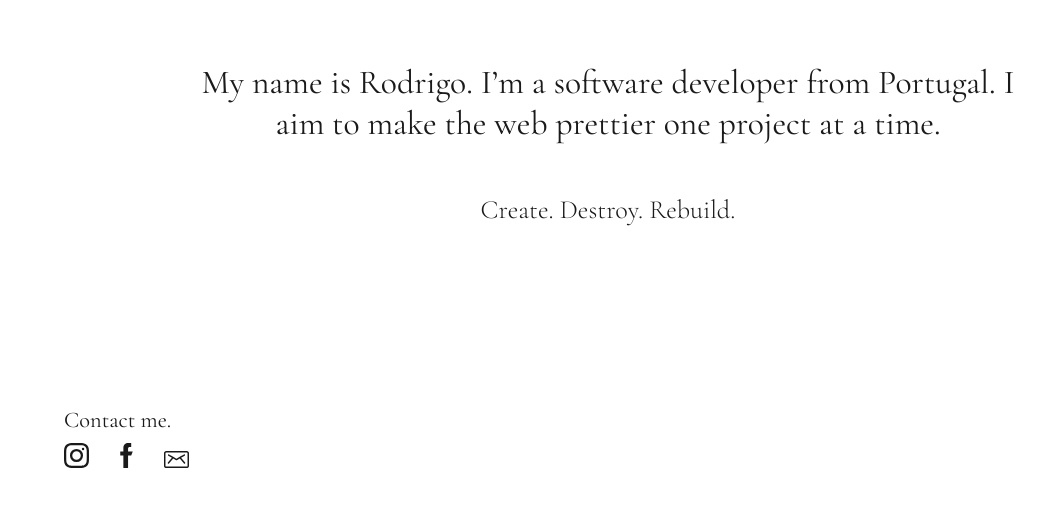
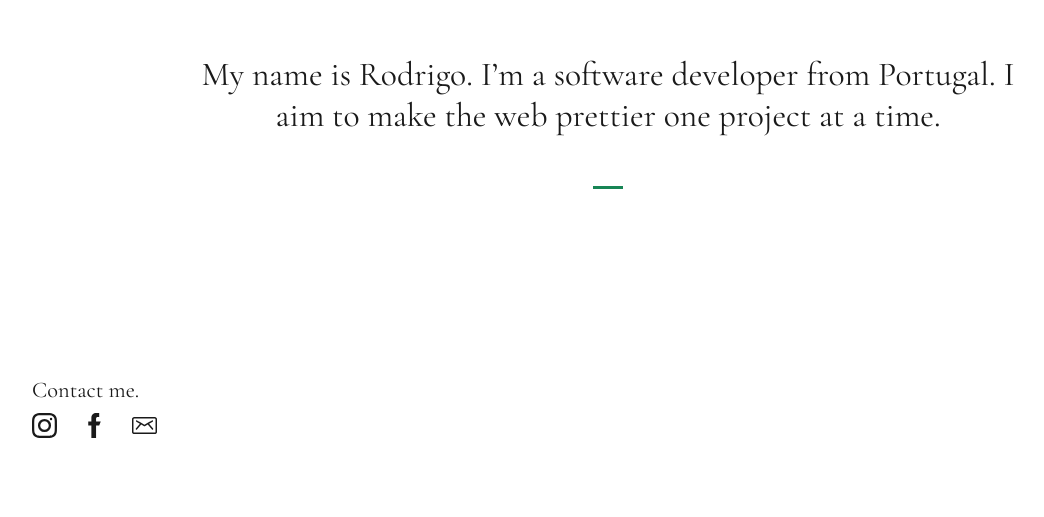
Before and after one commit to rodrigorochadev/personal-portfolio, a Gatsby site: page / in a window 1280 px wide. Shown: the part 283-800 px from the top of the page, without its empty margins (32-1076 px from the left). Built offline with nearby package versions, Linux system fonts and the light colour scheme; Gatsby itself is replaced by a stand-in of ours; a web font is replaced by a local one.

Commit message:
Small fixes

```diff
--- a/gatsby-config.js
+++ b/gatsby-config.js
@@ -8,12 +8,12 @@ module.exports = {
     siteUrl: `https://rodrigorocha.pt`
   },
   plugins: [
-    {
-      resolve: "gatsby-plugin-webpack-bundle-analyser-v2",
-      options: {
-        devMode: true,
-      },
-    },
+    // {
+    //   resolve: "gatsby-plugin-webpack-bundle-analyser-v2",
+    //   options: {
+    //     devMode: true,
+    //   },
+    // },
     `gatsby-plugin-react-helmet`,
     {
       resolve: `gatsby-plugin-manifest`,
--- a/src/animations.js
+++ b/src/animations.js
@@ -28,15 +28,6 @@ export const rotation = keyframes`
     }
 `
 
-export const fading = keyframes`
-  0% {
-      opacity: 0%;
-  }
-  100% {
-    opacity: 100%;
-  }
-`
-
 export const ANIMATIONS = {
 
   duration: '0.7s',
--- a/src/components/Banner/Banner.js
+++ b/src/components/Banner/Banner.js
@@ -1,22 +1,24 @@
 import React from 'react'
 import { Instagram, Facebook, Mail } from '../../assets/svg/svg'
 import { TYPOGRAPHY } from '../../constants'
-import { BannerContainer, BannerSocial, BannerSocialIcons, BannerTagline, BannerTitle, Container, BannerContactInfo, BannerSocialIconContainer } from '../../styles/componentsStyles'
+import { BannerContainer, BannerDetail, BannerSocial, BannerSocialIcons, BannerTitle, Container, BannerContactInfo, BannerSocialIconContainer } from '../../styles/componentsStyles'
 
 export default () => {
 
 
     return(
         <Container>
-            <BannerContainer >
-                <BannerTitle >{TYPOGRAPHY.banner.title}</BannerTitle>
-                <BannerTagline >{TYPOGRAPHY.banner.tagline}</BannerTagline>
+            <BannerContainer>
+                <BannerTitle>{TYPOGRAPHY.banner.title}</BannerTitle>
+                <BannerDetail />
+                {/* <BannerTagline>{TYPOGRAPHY.banner.tagline}</BannerTagline> */}
+                <div style={{position: "relative", bottom: 0, right: 0, height: '5px', width: '5px'}}></div>
             </BannerContainer>
-            <BannerSocial >
+            <BannerSocial>
                 <BannerContactInfo >
                     {TYPOGRAPHY.banner.contact}
                 </BannerContactInfo>
-                <BannerSocialIcons >
+                <BannerSocialIcons>
                     <BannerSocialIconContainer href="https://instagram.com/__rodrigorocha__" rel="noreferrer" target="_blank" aria-label="Linkedin">
                         <Instagram />
                     </BannerSocialIconContainer>
--- a/src/styles/componentsStyles.js
+++ b/src/styles/componentsStyles.js
@@ -1,5 +1,5 @@
 import styled, {css} from 'styled-components';
-import { ANIMATIONS, fading, rotation, textUp } from '../animations';
+import { ANIMATIONS, rotation, textUp } from '../animations';
 import { SITE_CONFIG } from '../constants'
 
 // *********************** Global *********************** \\
@@ -130,6 +130,7 @@ export const HeaderNav = styled.div`
   }
 `
 export const BulbMotion = styled.div`
+  color: transparent;
   animation: ${rotation} ${ANIMATIONS.duration} ${ANIMATIONS.easings.elastic};
 `
 
@@ -180,7 +181,9 @@ export const BannerSocial = styled.div`
     @media ${SITE_CONFIG.media.small} {
       display: initial;
       position: absolute;
-      bottom: 70px;
+      bottom: 100px;
+      left: 0;
+      /* transform: rotate(-90deg); */
 
       display: flex;
       flex-direction: column;
@@ -196,24 +199,37 @@ export const BannerTitle = styled.h2`
     font-weight: 400;
     margin-bottom: 10px;
     animation: ${textUp} ${ANIMATIONS.duration} ${ANIMATIONS.easings.elastic} ;
-
+    animation-delay: 0.5s;
 `
 
-export const BannerTagline = styled.h3`
-    font-weight: 300;
-    animation: ${textUp} ${ANIMATIONS.duration} ${ANIMATIONS.easings.elastic} ;
-    animation-delay: 0.1s;
-`
+// export const BannerTagline = styled.h3`
+//     font-weight: 300;
+//     animation: ${textUp} ${ANIMATIONS.duration} ${ANIMATIONS.easings.elastic} ;
+//     animation-delay: 0.6s;
+// `
 
 export const BannerContactInfo = styled.p`
   animation: ${textUp} ${ANIMATIONS.duration} ${ANIMATIONS.easings.elastic} ;
+  animation-delay: 0.6s;
 `
 
 export const BannerSocialIconContainer = styled.a`
+`
 
+export const BannerDetail = styled.div`
+  display: flex;
+  justify-content: center;
+  height: 3px;
+  width: 30px;
+  background: var(--color-accent);
+
+  animation: ${textUp} ${ANIMATIONS.duration} ${ANIMATIONS.easings.elastic} ;
+  animation-delay: 0.6s;
 `
 
 export const BannerSocialIcons = styled.div`
+    display: flex;
+    justify-content: center;
 
     a {
       margin-right: 25px;
@@ -221,15 +237,15 @@ export const BannerSocialIcons = styled.div`
       animation: ${textUp} ${ANIMATIONS.duration} ${ANIMATIONS.easings.elastic} ;
 
       &:nth-child(1) {
-        animation-delay: 0.2s;
+        animation-delay: 0.7s;
       }
 
       &:nth-child(2) {
-        animation-delay: 0.4s;
+        animation-delay: 0.9s;
       }
 
       &:nth-child(3) {
-        animation-delay: 0.6s;
+        animation-delay: 1.2s;
       }
 
 
@@ -240,7 +256,7 @@ export const BannerSocialIcons = styled.div`
     }
 
     svg {
-
+      /* transform: rotate(90deg); */
       fill: var(--color-text);
 
       &:hover {
@@ -274,17 +290,23 @@ export const AboutInfo = styled.div`
     @media ${SITE_CONFIG.media.medium} {
       padding-bottom: -100px !important;
     }
+
+    /* ${props => {
+      if (!props.toggle) {
+        return `
+          transition: 7s ease;
+          opacity: 0;
+        `;
+      } else {
+        return `
+          opacity: 1;
+        `;
+        }
+      }
+    } */
 `
 
 export const AboutPicture = styled.div`
-
-    /* img {
-      outline: 3px solid var(--color-accent);
-      outline-offset: -15px;
-
-
-    } */
-
 
     min-width: 200px;
     height: auto;
```
